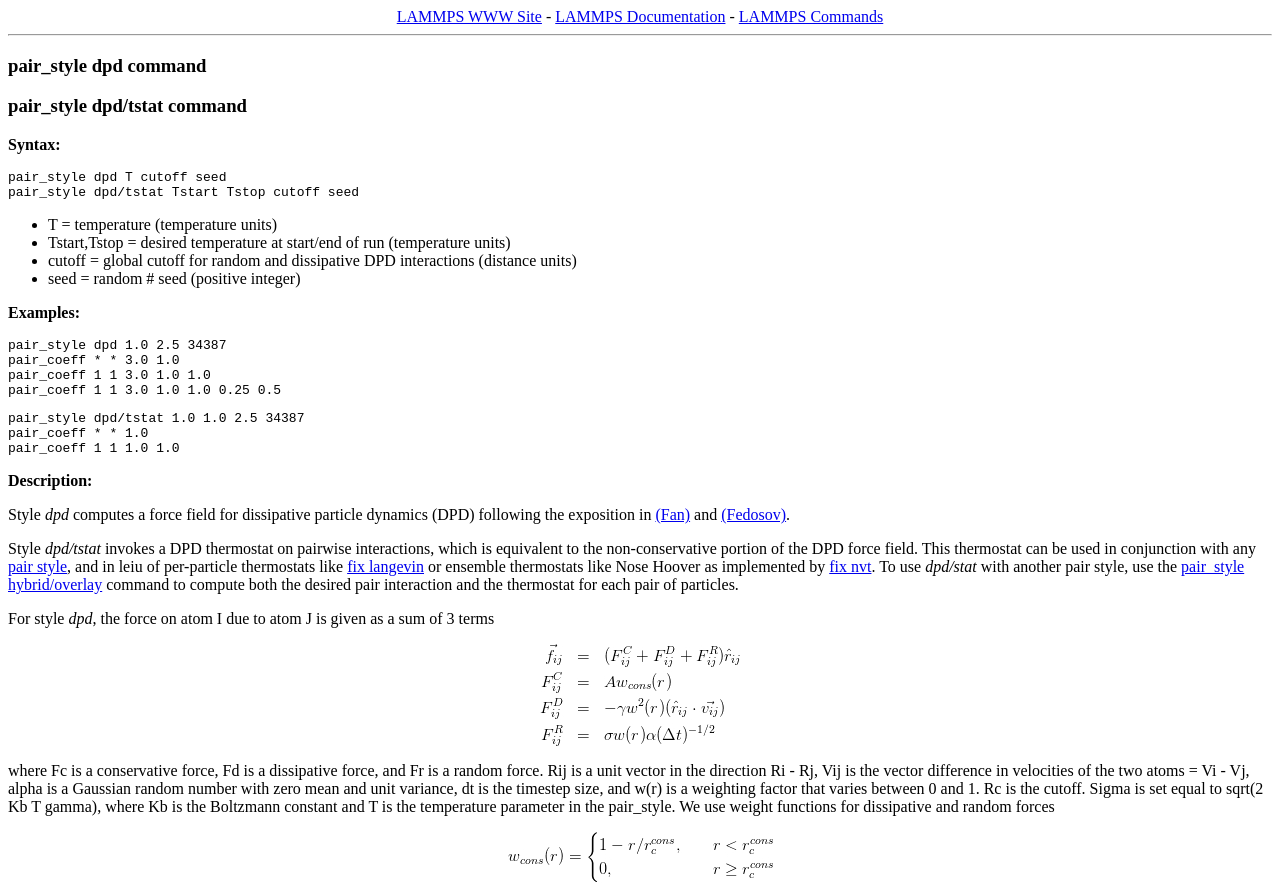
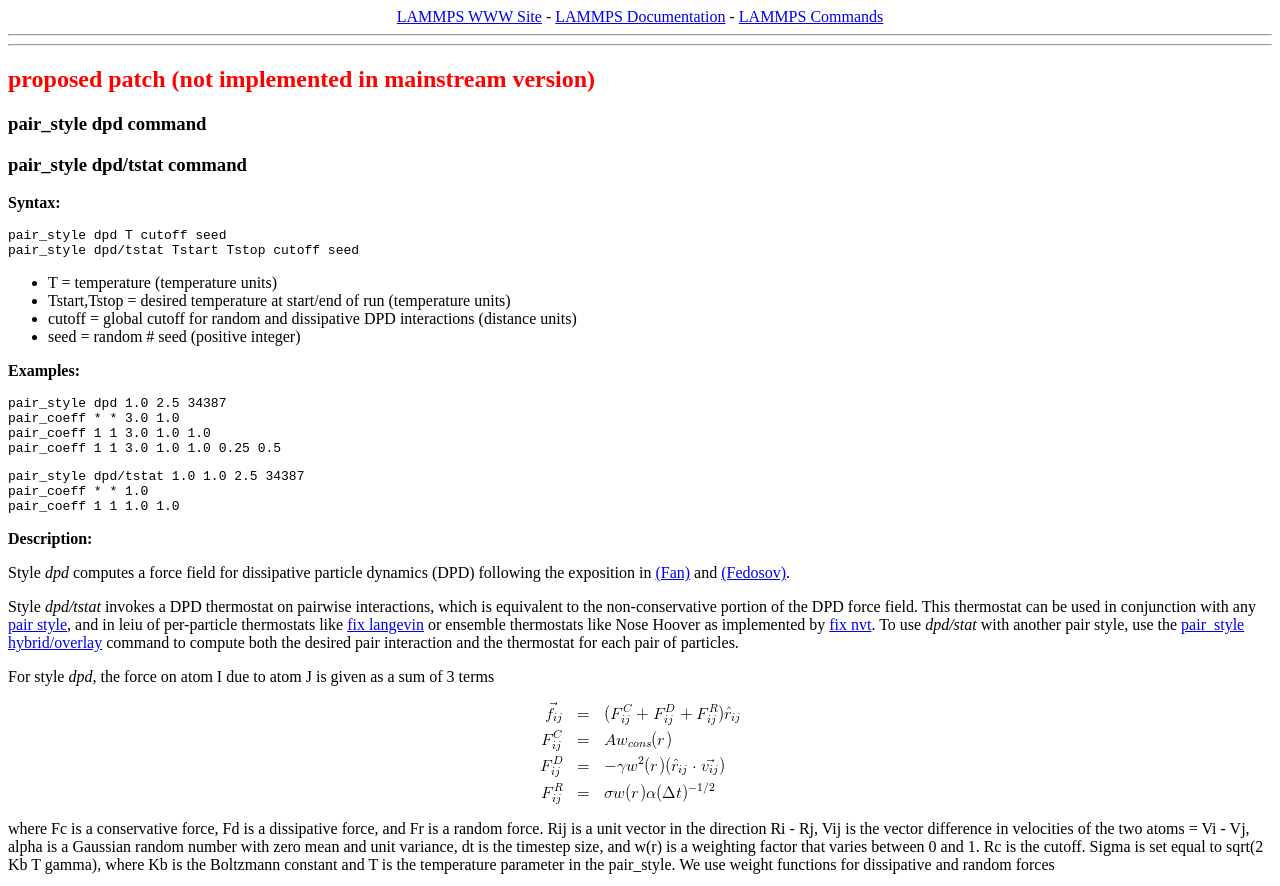
Before and after one commit to slitvinov/slitvinov.github.com, a plain HTML site: page lammps/pair_dpd/index.html in a window 1280 px wide. Shown: the top 886 px of the page. Drawn offline with Linux system fonts and the light colour scheme.

Commit message:
Add a warning message

```diff
--- a/lammps/pair_dpd/index.html
+++ b/lammps/pair_dpd/index.html
@@ -8,6 +8,8 @@
 
 
 <HR>
+<HR>
+<H2><font color="red">proposed patch (not implemented in mainstream version)</font> </H2>
 
 <H3>pair_style dpd command
 </H3>
```
Also changed, not shown: 1 other file.
